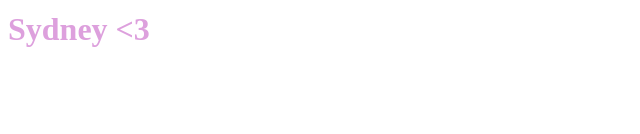
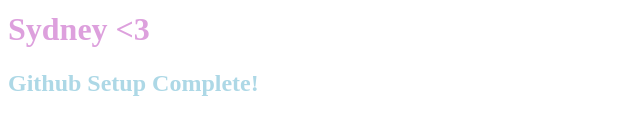
Before and after one commit to Suuuno/exercise-7-again, a plain HTML site: page index.html in a window 1280 px wide. Shown: the part 322-456 px from the top of the page, without its empty margins (0-640 px from the left). Drawn offline with Linux system fonts and the light colour scheme.

```diff
--- a/index.html
+++ b/index.html
@@ -10,10 +10,14 @@
     h1{
       color: plum;
     }
+    h2{
+      color: lightblue;
+    }
   </style>
 
   <body>
     <img src="giphy.gif" alt="Hello Kitty & Friends strolling">
     <h1>Sydney <3 </h1>
+      <h2>Github Setup Complete!</h2>
   </body>
 </html>
```
